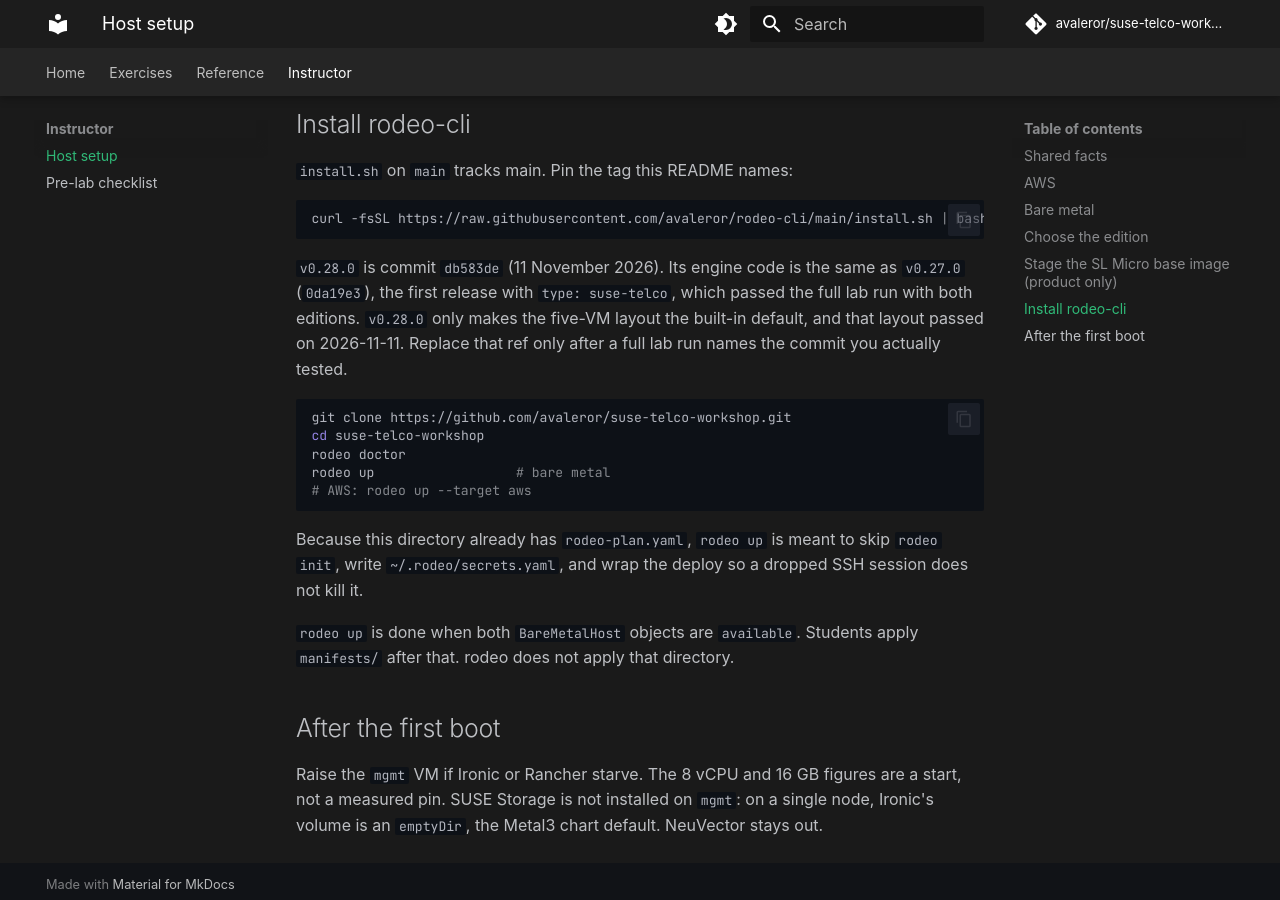
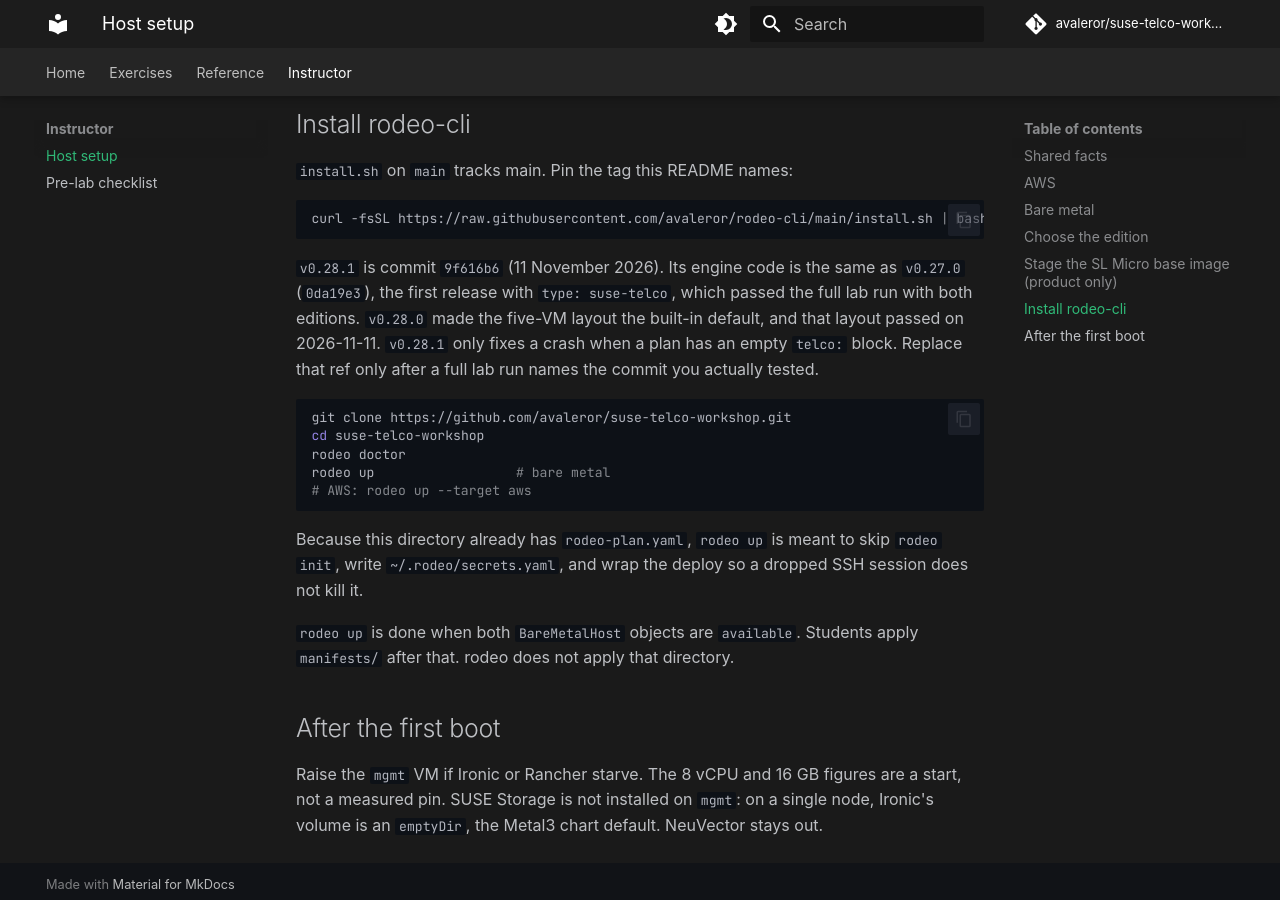
Before and after one commit to avaleror/suse-telco-workshop, an MkDocs documentation site: the page built from docs/instructor/host-setup.md, in a window 1280 px wide and 900 px high, scrolled down 2854 px. Built offline with MkDocs 1.6.1 and Material for MkDocs 9.7.7, drawn with Linux system fonts in a browser that asks for light colours; some web fonts are replaced; comment, search, counter and statistics services are not loaded.

Commit message:
docs: pin rodeo-cli v0.28.1

````diff
--- a/docs/instructor/host-setup.md
+++ b/docs/instructor/host-setup.md
@@ -72,10 +72,10 @@ On `--target aws` the copy does not work: rodeo creates the instance in the same
 `install.sh` on `main` tracks main. Pin the tag this README names:
 
 ```bash
-curl -fsSL https://raw.githubusercontent.com/avaleror/rodeo-cli/main/install.sh | bash -s -- --ref v0.28.0
+curl -fsSL https://raw.githubusercontent.com/avaleror/rodeo-cli/main/install.sh | bash -s -- --ref v0.28.1
 ```
 
-`v0.28.0` is commit `db583de` (11 November 2026). Its engine code is the same as `v0.27.0` (`0da19e3`), the first release with `type: suse-telco`, which passed the full lab run with both editions. `v0.28.0` only makes the five-VM layout the built-in default, and that layout passed on 2026-11-11. Replace that ref only after a full lab run names the commit you actually tested.
+`v0.28.1` is commit `9f616b6` (11 November 2026). Its engine code is the same as `v0.27.0` (`0da19e3`), the first release with `type: suse-telco`, which passed the full lab run with both editions. `v0.28.0` made the five-VM layout the built-in default, and that layout passed on 2026-11-11. `v0.28.1` only fixes a crash when a plan has an empty `telco:` block. Replace that ref only after a full lab run names the commit you actually tested.
 
 ```bash
 git clone https://github.com/avaleror/suse-telco-workshop.git
````
Also changed, not shown: README.md (+2 -2 lines), docs/index.md (+2 -2 lines), docs/reference/quick-reference.md (+1 -1 lines).
